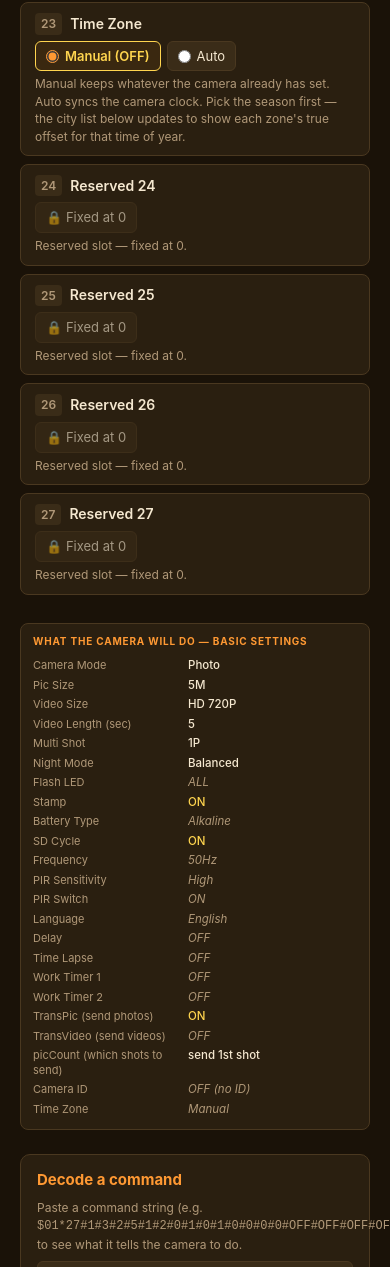
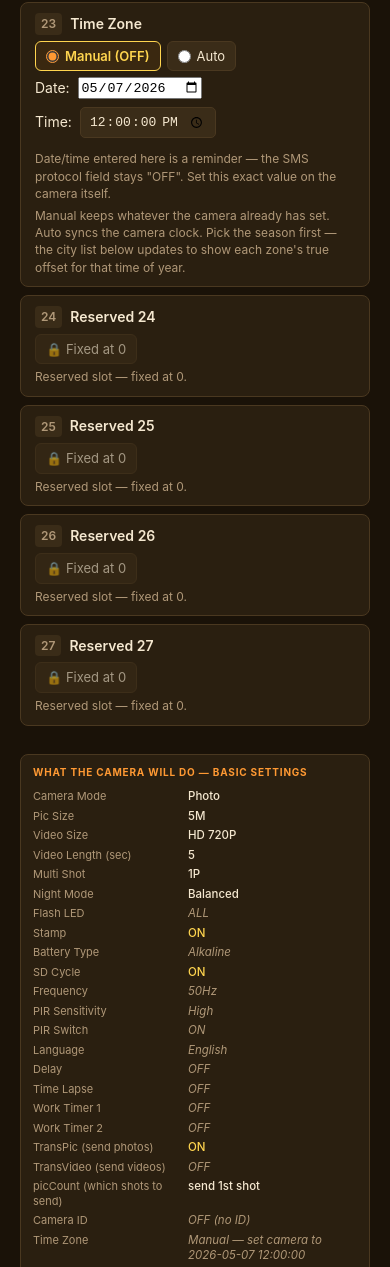
Before and after one commit to unilordgr/willfine-sms-builder, an Electron app: page willfine_4.0CG.html in a window 390 px wide. Shown: the part 2926-4193 px from the top of the page. Drawn offline with Linux system fonts and the light colour scheme.

Commit message:
4.0CG: add date/time pickers when Time Zone is set to Manual
Per spec, Time Zone OFF means "set manually" — the SMS field still
sends OFF, but the user can now record the target date/time in the app
and see it in the live summary as a reminder of what to set on the camera.

Co-Authored-By: Claude Sonnet 4.6 <noreply@anthropic.com>

```diff
--- a/willfine_4.0CG.html
+++ b/willfine_4.0CG.html
@@ -489,6 +489,38 @@ function renderOpt(o, idx, container){
     });
     div.appendChild(c);
 
+    // Manual date/time block (visible when Manual is selected)
+    const manualBlock=document.createElement('div'); manualBlock.className='inline'; manualBlock.id=o.id+'_manual';
+    manualBlock.style.flexDirection='column'; manualBlock.style.alignItems='flex-start'; manualBlock.style.gap='8px';
+
+    const dRow=document.createElement('div'); dRow.style.display='flex';
+    dRow.style.alignItems='center'; dRow.style.gap='8px'; dRow.style.flexWrap='wrap';
+    dRow.appendChild(document.createTextNode('Date:'));
+    const dInp=document.createElement('input'); dInp.type='date'; dInp.id=o.id+'_d';
+    const today=new Date(); const yyyy=today.getFullYear();
+    const mm=String(today.getMonth()+1).padStart(2,'0');
+    const dd=String(today.getDate()).padStart(2,'0');
+    dInp.value=yyyy+'-'+mm+'-'+dd;
+    dInp.oninput=()=>{ applyTz(o); update(); };
+    dRow.appendChild(dInp);
+    manualBlock.appendChild(dRow);
+
+    const tRow=document.createElement('div'); tRow.style.display='flex';
+    tRow.style.alignItems='center'; tRow.style.gap='8px'; tRow.style.flexWrap='wrap';
+    tRow.appendChild(document.createTextNode('Time:'));
+    const tInp=document.createElement('input'); tInp.type='time'; tInp.step='1'; tInp.id=o.id+'_tm';
+    tInp.value='12:00:00';
+    tInp.oninput=()=>{ applyTz(o); update(); };
+    tRow.appendChild(tInp);
+    manualBlock.appendChild(tRow);
+
+    const note=document.createElement('div'); note.className='hint';
+    note.textContent='Date/time entered here is a reminder — the SMS protocol field stays "OFF". Set this exact value on the camera itself.';
+    manualBlock.appendChild(note);
+
+    div.appendChild(manualBlock);
+
+    // Auto block (season + UTC dropdown, visible when Auto is selected)
     const line=document.createElement('div'); line.className='inline hidden'; line.id=o.id+'_in';
     line.style.flexDirection='column'; line.style.alignItems='flex-start'; line.style.gap='8px';
 
@@ -536,6 +568,8 @@ function renderOpt(o, idx, container){
     o._mode='OFF';
     o._season='winter';
     state[o.id]='OFF';
+    state[o.id+'_manualDate']=dInp.value;
+    state[o.id+'_manualTime']=tInp.value;
   } else if(o.custom==='max-num'){
     const c=document.createElement('div'); c.className='choices';
     ['Unlimited','Limit'].forEach(mode=>{
@@ -626,6 +660,10 @@ function refreshCamId(o){
   document.getElementById(o.id+'_in').classList.toggle('hidden', o._mode==='OFF');
 }
 function applyTz(o){
+  const dEl=document.getElementById(o.id+'_d');
+  const tEl=document.getElementById(o.id+'_tm');
+  if(dEl) state[o.id+'_manualDate']=dEl.value;
+  if(tEl) state[o.id+'_manualTime']=tEl.value;
   if(o._mode==='OFF'){ state[o.id]='OFF'; return; }
   const n=parseInt(document.getElementById(o.id+'_v').value||'0',10);
   state[o.id] = String(n);
@@ -648,6 +686,8 @@ function rebuildTzOptions(o){
 }
 function refreshTz(o){
   document.getElementById(o.id+'_in').classList.toggle('hidden', o._mode==='OFF');
+  const m=document.getElementById(o.id+'_manual');
+  if(m) m.classList.toggle('hidden', o._mode!=='OFF');
 }
 function applyMax(o){
   if(o._mode==='Unlimited'){ state[o.id]='0'; return; }
@@ -686,7 +726,11 @@ function describeValue(o, val){
     case 'camera-id':
       return val==='OFF' ? 'OFF (no ID)' : 'ID = "'+val+'"';
     case 'timezone': {
-      if(val==='OFF') return 'Manual';
+      if(val==='OFF'){
+        const d=state[o.id+'_manualDate'], t=state[o.id+'_manualTime'];
+        if(d && t) return 'Manual — set camera to '+d+' '+t;
+        return 'Manual';
+      }
       const n = parseInt(val,10);
       if(isNaN(n)) return 'Auto ('+val+')';
       const h = Math.trunc(n/4), m = Math.abs(n%4)*15;
@@ -856,6 +900,9 @@ function applyStateSnapshot(saved){
       document.querySelectorAll(`input[name="${o.id}"]`).forEach(r=>{ r.checked=(r.value===(off?'OFF':'ON')); });
       o._mode=off?'OFF':'ON';
       if(!off){ const sel=document.getElementById(o.id+'_v'); if(sel) sel.value=val; }
+      const sd=saved[o.id+'_manualDate'], st=saved[o.id+'_manualTime'];
+      if(sd){ const d=document.getElementById(o.id+'_d'); if(d) d.value=sd; state[o.id+'_manualDate']=sd; }
+      if(st){ const t=document.getElementById(o.id+'_tm'); if(t) t.value=st; state[o.id+'_manualTime']=st; }
       refreshTz(o);
     } else if(o.custom==='max-num'){
       const unlim=val==='0';
```
